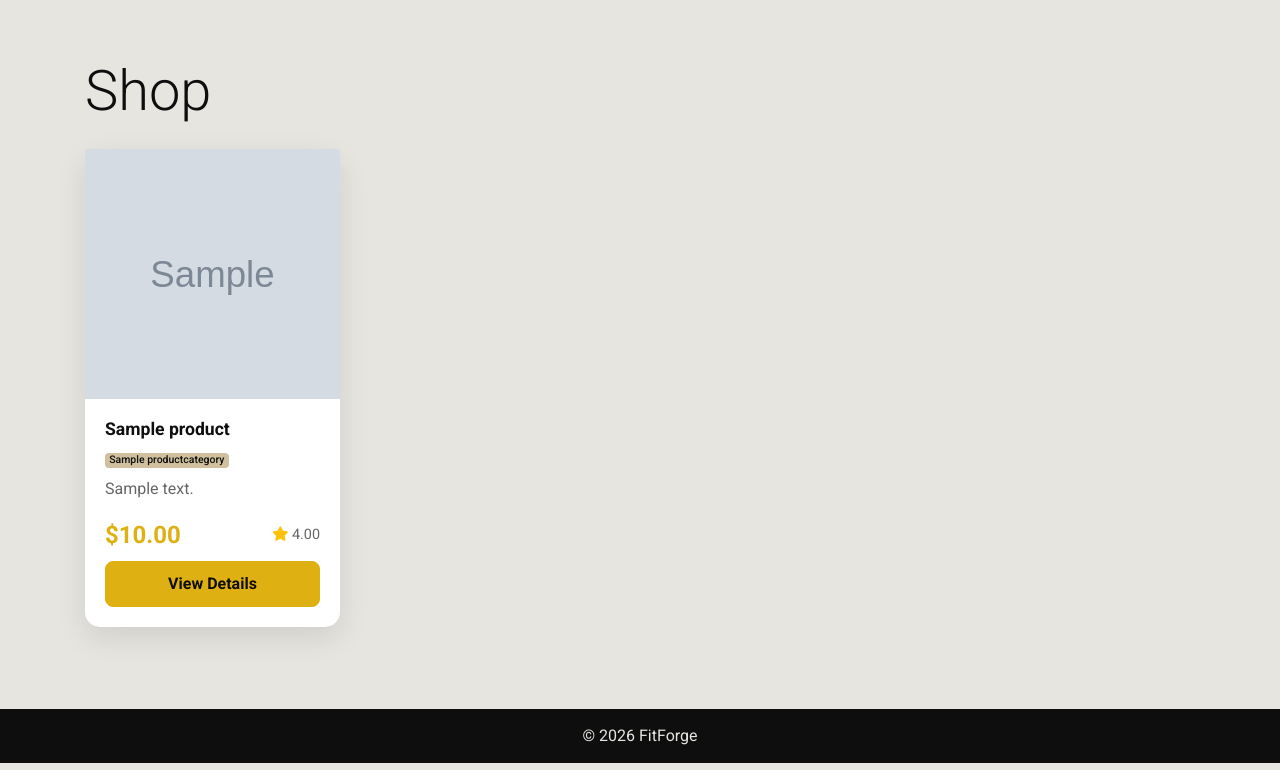
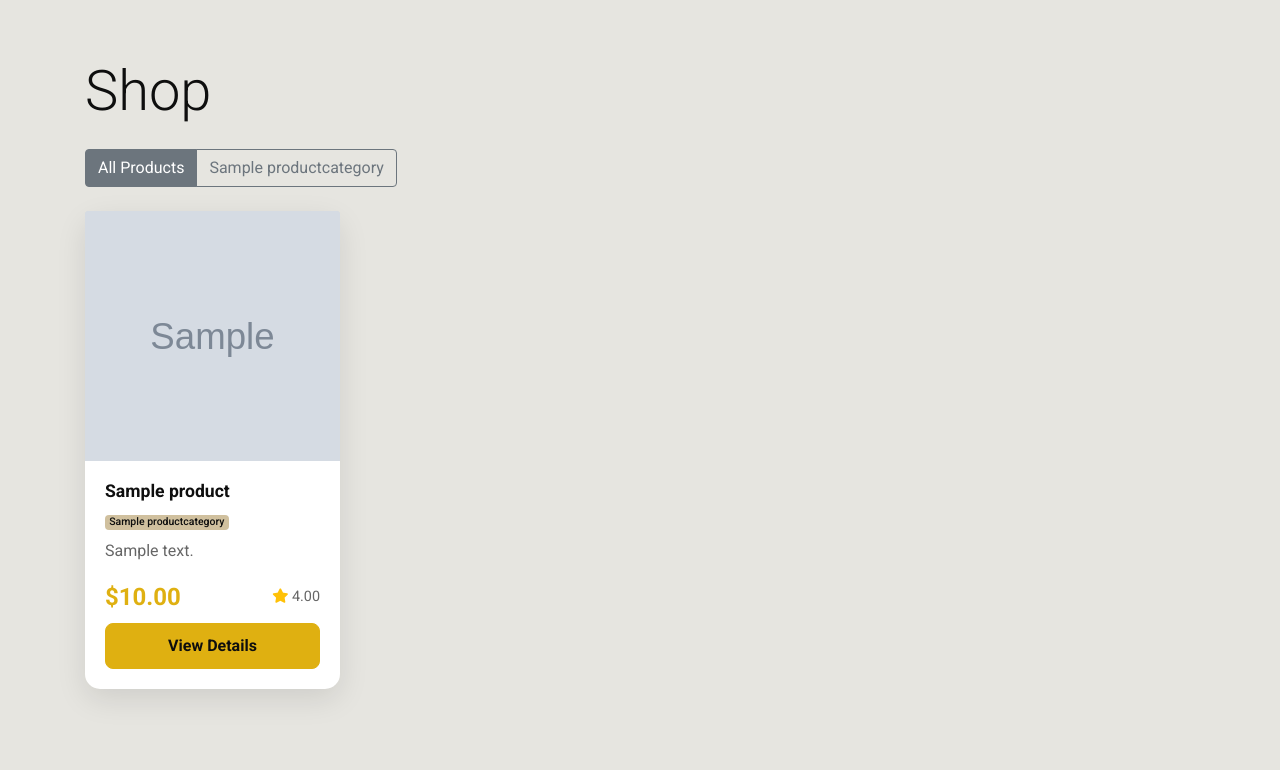
Before and after one commit to vsessvit/FitForge, a Django app: page /products/ in a window 1280 px wide. Shown: the part 62-832 px from the top of the page. Run offline with Django 3.2, Linux system fonts and the light colour scheme; tables that the repository leaves empty hold one stand-in row (values such as "Sample post"); grey boxes marked "Sample" are stand-in pictures.

Commit message:
Add category filtering for products
- Filter by ProductCategory
- Add category links/badges
- Update view logic

```diff
--- a/products/templates/products/all_products.html
+++ b/products/templates/products/all_products.html
@@ -8,6 +8,26 @@
     <div class="row">
         <div class="col-12">
             <h1 class="display-4 mb-4">Shop</h1>
+            {% if current_category %}
+            <p class="lead">Category: {{ current_category.get_friendly_name }}</p>
+            {% endif %}
+        </div>
+    </div>
+
+    <!-- Category Filter -->
+    <div class="row mb-4">
+        <div class="col-12">
+            <div class="btn-group" role="group" aria-label="Category filter">
+                <a href="{% url 'products:all_products' %}" class="btn btn-outline-secondary {% if not current_category %}active{% endif %}">
+                    All Products
+                </a>
+                {% for category in categories %}
+                <a href="{% url 'products:all_products' %}?category={{ category.name }}"
+                   class="btn btn-outline-secondary {% if current_category.name == category.name %}active{% endif %}">
+                    {{ category.get_friendly_name }}
+                </a>
+                {% endfor %}
+            </div>
         </div>
     </div>
 
@@ -28,7 +48,9 @@
                     <h5 class="card-title">{{ product.name }}</h5>
                     {% if product.category %}
                     <p class="text-muted small mb-2">
-                        <span class="badge badge-secondary">{{ product.category.get_friendly_name }}</span>
+                        <a href="{% url 'products:all_products' %}?category={{ product.category.name }}" class="badge badge-secondary">
+                            {{ product.category.get_friendly_name }}
+                        </a>
                     </p>
                     {% endif %}
                     <p class="card-text flex-grow-1">{{ product.description|truncatewords:15 }}</p>
--- a/products/views.py
+++ b/products/views.py
@@ -1,13 +1,23 @@
 from django.shortcuts import render
-from .models import Product
+from .models import Product, ProductCategory
 
 
 def all_products(request):
-    """Display all products"""
+    """Display all products with optional category filtering"""
     products = Product.objects.all()
+    categories = ProductCategory.objects.all()
+    current_category = None
+
+    # Filter by category if provided
+    category = request.GET.get('category')
+    if category:
+        products = products.filter(category__name=category)
+        current_category = ProductCategory.objects.filter(name=category).first()
 
     context = {
         'products': products,
+        'categories': categories,
+        'current_category': current_category,
     }
 
     return render(request, 'products/all_products.html', context)
```
